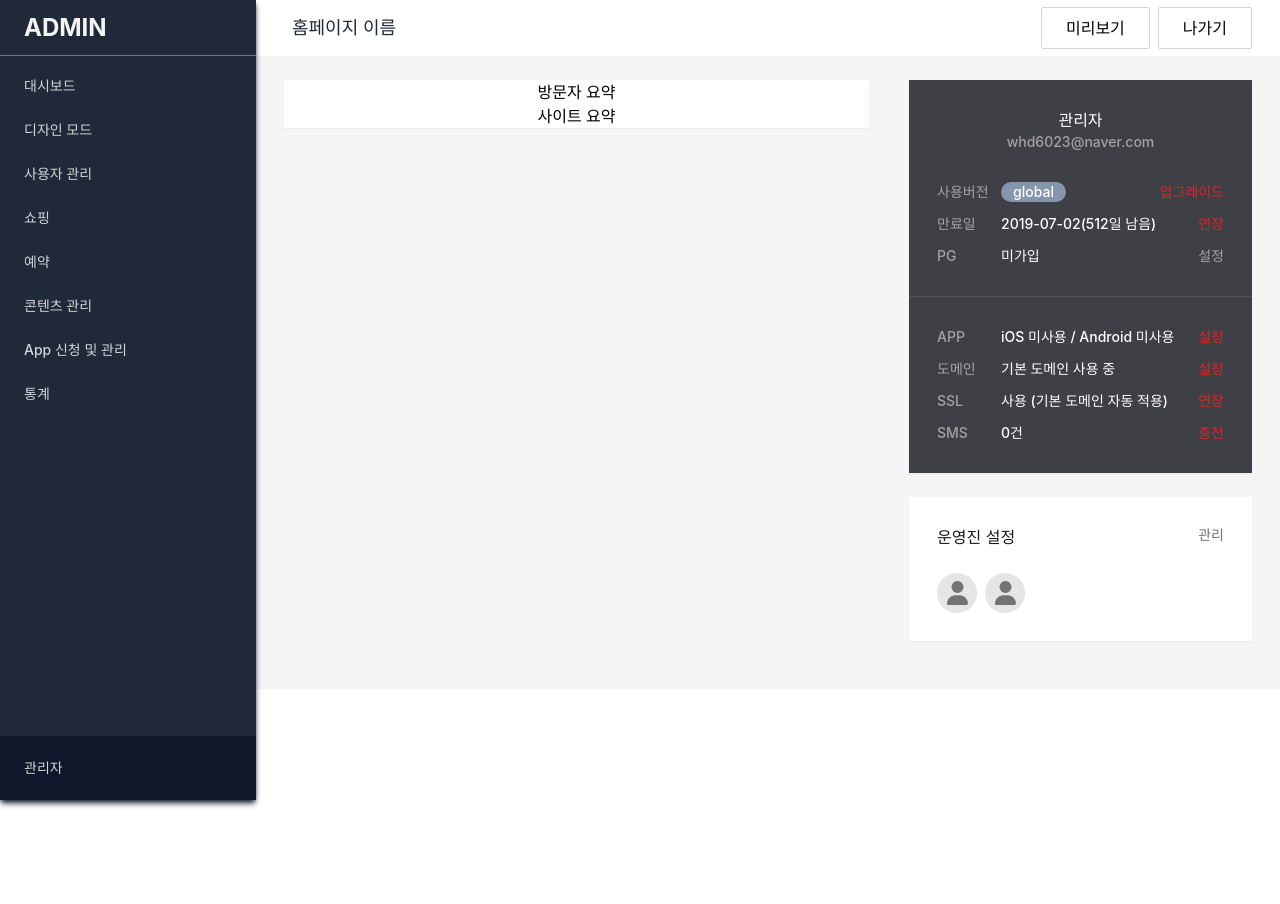
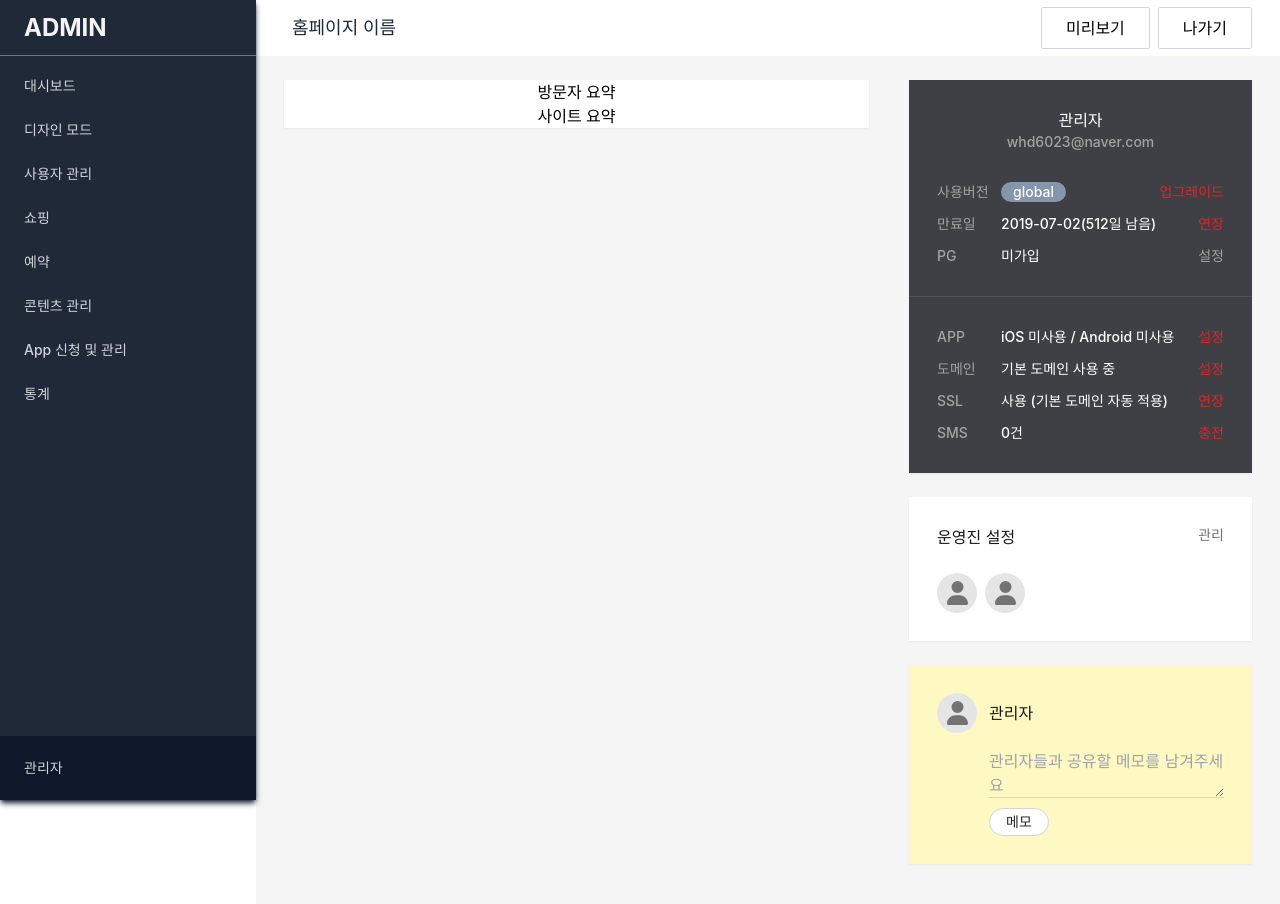
Before and after one commit to hankyeol-jung/react-admin, a React (Create React App) app: page / in a window 1280 px wide. Shown: the top 904 px of the page. Before the commit the page ends 800 px from the top, so only its background shows below. Built offline with nearby package versions, Linux system fonts and the light colour scheme.

Commit message:
관리자 메모

```diff
--- a/src/App.js
+++ b/src/App.js
@@ -207,6 +207,25 @@ function App() {
                 </span>
               </div>
             </div>
+            <div className="mb-6 bg-yellow-100 shadow-sm p-7">
+              <div class="flex items-center justify-start">
+                <span className="flex items-center justify-center w-10 h-10 mr-3 text-2xl rounded-full bg-neutral-200 text-neutral-500">
+                  <FontAwesomeIcon icon={faUser} />
+                </span>
+                <p className="text-base text-bold text-neutral-900">관리자</p>
+              </div>
+              <div className="ml-[3.25rem] text-left mt-4">
+                <textarea
+                  name=""
+                  className="w-full bg-yellow-100 border-b border-neutral-300"
+                  id=""
+                  placeholder="관리자들과 공유할 메모를 남겨주세요"
+                ></textarea>
+                <button className="px-4 mt-1 text-sm bg-white border rounded-full text-neutral-800 h-7 border-neutral-300">
+                  메모
+                </button>
+              </div>
+            </div>
           </div>
         </div>
       </div>
```
